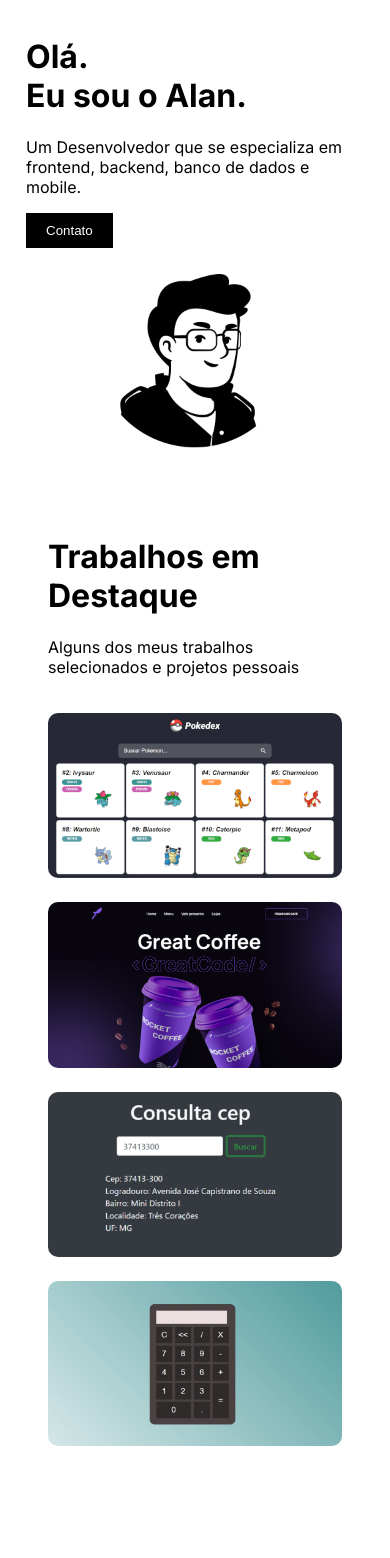
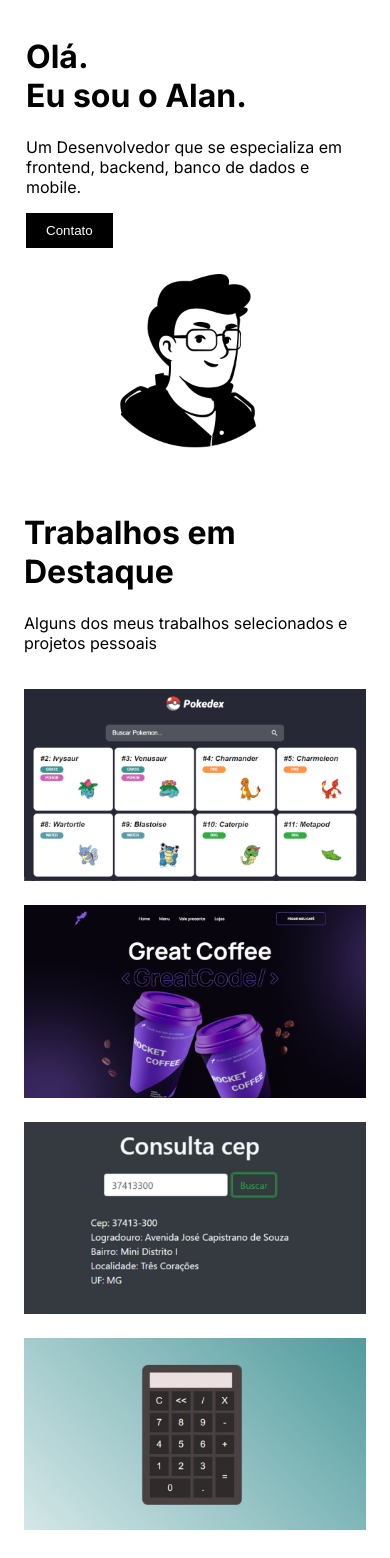
Before and after one commit to christalan/portfolio, a Next.js app: page / in a window 390 px wide. Before the commit the page ends 1498 px from the top, so only its background shows below. Built offline with nearby package versions, Linux system fonts and the light colour scheme.

Commit message:
melhora responsividade

```diff
--- a/src/app/page.module.css
+++ b/src/app/page.module.css
@@ -17,13 +17,12 @@
 }
 
 .image {
-  width: 40em;
-  margin-right: 10px;
-  margin-top: 50px;
-  border-radius: 10px;
+  width: 48%;
+  margin-right: 2%;
+  margin-top: 20px;
 }
 
-@media (max-width: 768px) {
+@media (max-width: 700px) {
   .first_flex {
     flex-direction: column;
     align-items: center;
@@ -32,7 +31,7 @@
   }
 
   .second_flex {
-    padding: 3em;
+    padding: 1.5em;
   }
 
   .image {
```
Also changed, not shown: src/app/page.tsx (indentation only).
